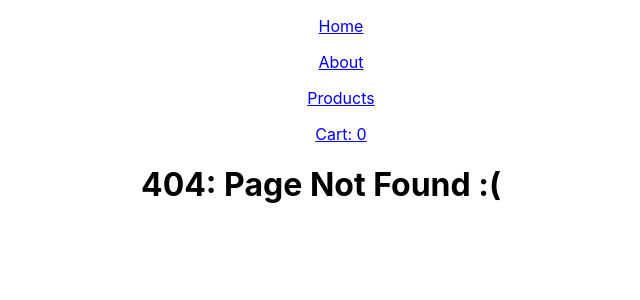
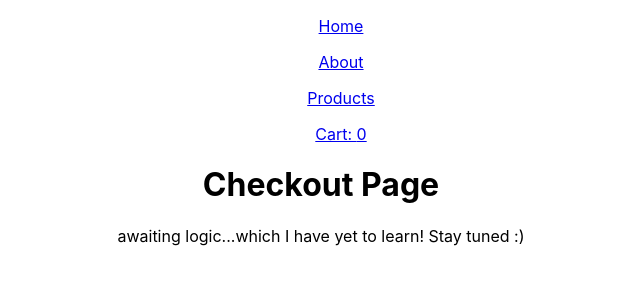
Before and after one commit to connorwarme/shopping-cart, a React (Create React App) app: page /checkout in a window 1280 px wide. Before the commit this address had no page. Shown: the top 300 px of the page, without its empty margins (319-959 px from the left). Built offline with nearby package versions, Linux system fonts and the light colour scheme.

Commit message:
Add Route to checkout page, along with simple Checkout component

```diff
--- a/src/App.js
+++ b/src/App.js
@@ -5,6 +5,7 @@ import About from "./components/About";
 import Products from "./components/Products";
 import Product from "./components/Product";
 import Cart from "./components/Cart";
+import Checkout from "./components/Checkout";
 import NotFound from "./components/NotFound";
 import content from "./components/Content";
 import './App.css';
@@ -85,6 +86,7 @@ function App() {
           <Route path=":id" element={<Product add={addToCart} cart={cart}/>} />
         </Route>
         <Route path="/cart" element={<Cart cart={cart} del={removeFromCart} inc={increment} dec={decrement}/>} />
+        <Route path="/checkout" element={<Checkout />} />
         <Route path="*" element={<NotFound />} />
       </Routes>
     </div>
--- /dev/null
+++ b/src/components/Checkout.js
@@ -0,0 +1,13 @@
+import React from "react";
+import { Link } from "react-router-dom";
+
+const Checkout = () => {
+    return (
+        <div className="checkout">
+            <h1>Checkout Page</h1>
+            <p>awaiting logic...which I have yet to learn! Stay tuned :)</p>
+        </div>
+    )
+}
+
+export default Checkout;
```
